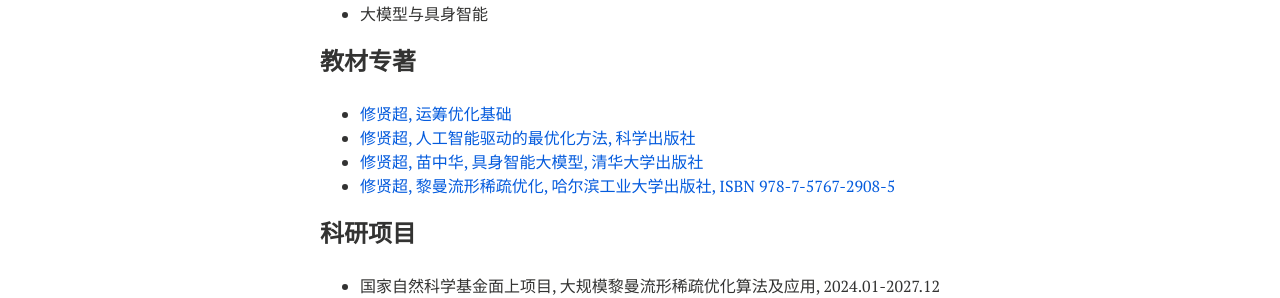
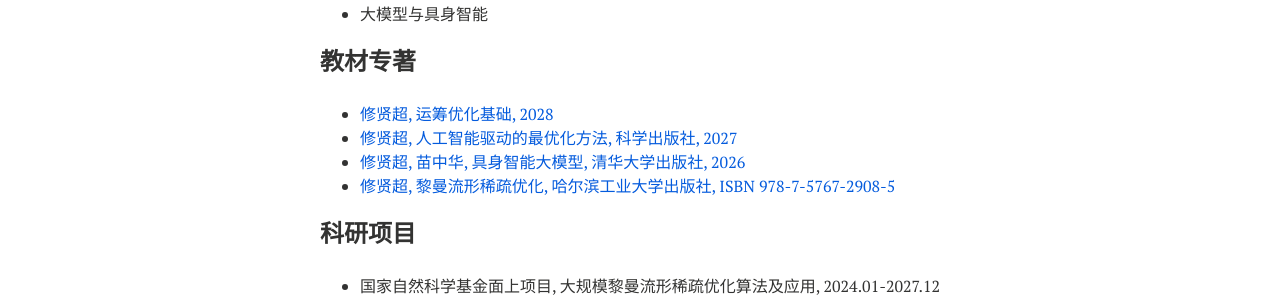
Before and after one commit to xianchaoxiu/xianchaoxiu.github.io, a Jekyll site: the page built from chinese/index.md, in a window 1280 px wide. Shown: the part 693-991 px from the top of the page. Built offline with Jekyll 4.4.1, drawn with Linux system fonts in a browser that asks for light colours; nearby versions of some CDN libraries.

Commit message:
Update index.md

```diff
--- a/chinese/index.md
+++ b/chinese/index.md
@@ -34,9 +34,9 @@ share: false
 
 
 ### 教材专著
-* <a href="https://xianchaoxiu.github.io/chinese/book/ORO/" class="textlink" target="_blank">修贤超, 运筹优化基础   </a> <br>
-* <a href="https://xianchaoxiu.github.io/chinese/book/AI4OPT/" class="textlink" target="_blank">修贤超, 人工智能驱动的最优化方法, 科学出版社   </a> <br>
-* <a href="https://xianchaoxiu.github.io/chinese/book/VLA/" class="textlink" target="_blank">修贤超, 苗中华, 具身智能大模型, 清华大学出版社  </a> <br>
+* <a href="https://xianchaoxiu.github.io/chinese/book/ORO/" class="textlink" target="_blank">修贤超, 运筹优化基础, 2028   </a> <br>
+* <a href="https://xianchaoxiu.github.io/chinese/book/AI4OPT/" class="textlink" target="_blank">修贤超, 人工智能驱动的最优化方法, 科学出版社, 2027   </a> <br>
+* <a href="https://xianchaoxiu.github.io/chinese/book/VLA/" class="textlink" target="_blank">修贤超, 苗中华, 具身智能大模型, 清华大学出版社, 2026  </a> <br>
 * <a href="https://xianchaoxiu.github.io/chinese/book/OPT/" class="textlink" target="_blank">修贤超, 黎曼流形稀疏优化, 哈尔滨工业大学出版社, ISBN 978-7-5767-2908-5 </a> <br>
 
 
```
